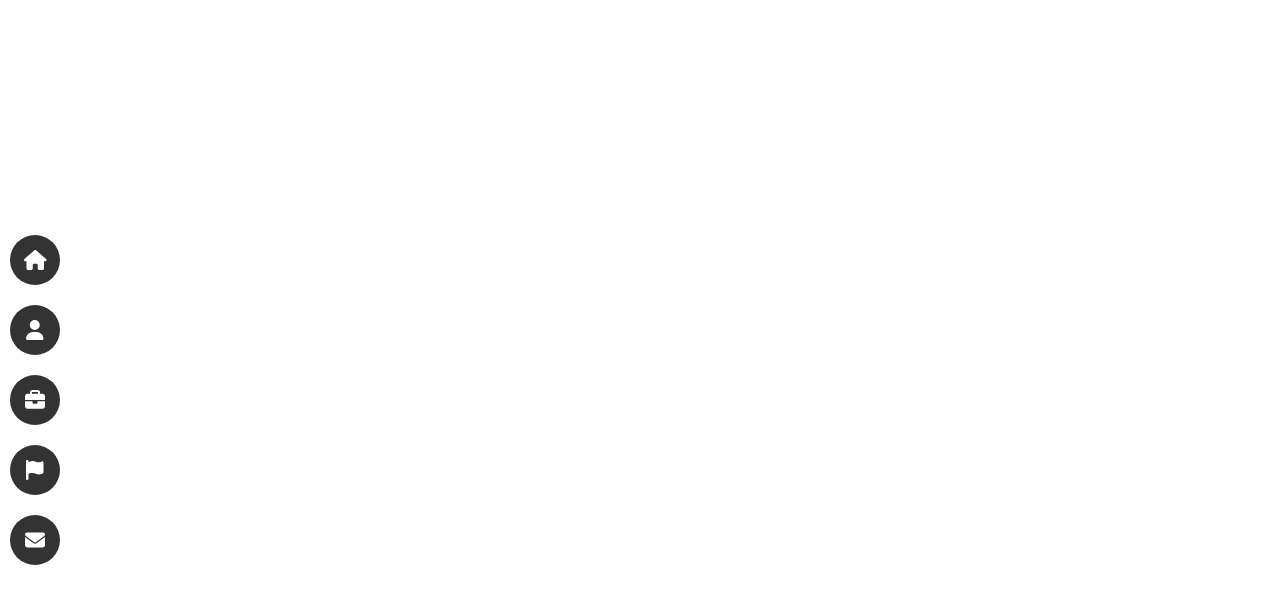
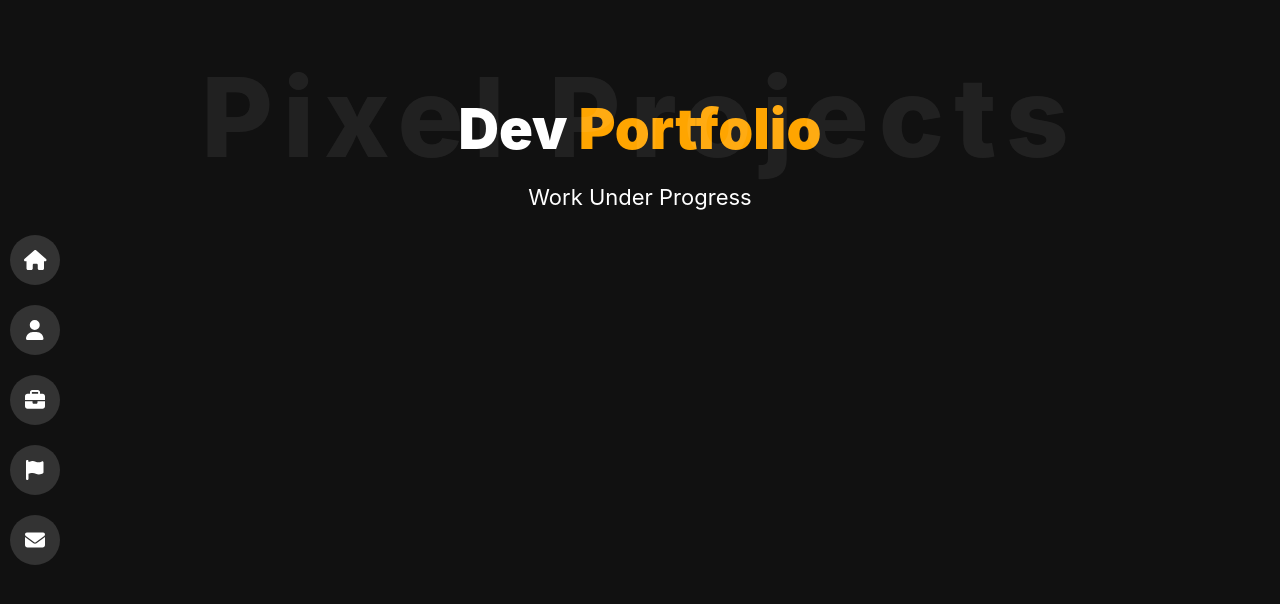
Before and after one commit to Akshaytomar893/my-portfolio, a React (Create React App) app: page /work in a window 1280 px wide. Shown: the top 604 px of the page. Built offline with nearby package versions, Linux system fonts and the light colour scheme.

Commit message:
All pages initial setup

```diff
--- a/src/App.js
+++ b/src/App.js
@@ -15,7 +15,7 @@ function App() {
       <Routes>
         <Route exact path="/" element={<Home />} />
         <Route exact path="/about" element={<About />} />
-        <Route exact path="/portfolio" element={<Portfolio />} />
+        <Route exact path="/work" element={<Portfolio />} />
         <Route exact path="/achievement" element={<Achievement />} />
         <Route exact path="/contact" element={<Contact />} />
       </Routes>
--- a/src/Styles/GlobalStyles.css
+++ b/src/Styles/GlobalStyles.css
@@ -33,6 +33,20 @@
     border-radius: 50%;
     background-color: transparent;
   }
+  .exitWrapper{
+    margin-top: 24px;
+    margin-bottom: 16px;
+    quote{
+      font-size: 20px;
+      font-weight: 600;
+      font-style: italic;
+      /* color: white; */
+      background-clip: 'text' ;
+      background: linear-gradient(90deg,var(--theme-color), #ffffff, var(--theme-color)); /* Adjust colors here */
+      -webkit-background-clip: text;
+      -webkit-text-fill-color: transparent;
+    }
+  }
   .introWrapper{
     max-width: 55vw;
     margin-top: 32px;
@@ -41,6 +55,7 @@
     p{
       text-align: center;
       color: white;
+      font-size: 24px;
     }
   }
   .cursor {
@@ -71,8 +86,8 @@
 /* CSS for Main Screen */
 .mainScreen {
   background-color: #111111;
-  width: 100vw;
-  height: 100vh;
+  width: 100%;
+  min-height: 100vh;
   .headingContainer {
     display: flex;
     justify-content: center;
--- a/src/assets/index.js
+++ b/src/assets/index.js
@@ -1,5 +1,7 @@
 import ProfileImage from './profile.png'
+import ColorPallete from './color_pallette.png'
 
 export {
-    ProfileImage
+    ProfileImage,
+    ColorPallete
 }
--- a/src/components/About/About.js
+++ b/src/components/About/About.js
@@ -1,8 +1,17 @@
 import React from 'react'
+import MainScreen from '../MainScreen/MainScreen'
 
 const About = () => {
+  const subHeading = ['My Bio', 'Who I Am', 'Profile Info', 'Dev Diary', 'Hey There']
   return (
-    <div>About</div>
+    <MainScreen heading={'About Me'} subHeading={subHeading}>
+      <div style = {
+        {
+          color: 'white',
+          fontSize: '22px'
+        }
+      }>Work Under Progress</div>
+    </MainScreen>
   )
 }
 
--- a/src/components/Achievement/Achievement.js
+++ b/src/components/Achievement/Achievement.js
@@ -1,8 +1,17 @@
 import React from 'react'
+import MainScreen from '../MainScreen/MainScreen'
 
 const Achievement = () => {
+  const subHeading = ['Key Milestones', 'Notable Successes', 'Track Record', 'Impact Points', 'Unlocked Goals']
   return (
-    <div>Achievement</div>
+    <MainScreen heading={'My Achievements'} subHeading={subHeading}>
+      <div style = {
+        {
+          color: 'white',
+          fontSize: '22px'
+        }
+      }>Work Under Progress</div>
+    </MainScreen>
   )
 }
 
--- a/src/components/Contact/Contact.js
+++ b/src/components/Contact/Contact.js
@@ -1,8 +1,17 @@
 import React from 'react'
+import MainScreen from '../MainScreen/MainScreen'
 
 const Contact = () => {
+  const subHeading = ['Reach Out', 'Ping Me', 'Let’s Chat', 'Connect Now', 'Get Involved']
   return (
-    <div>Contact</div>
+    <MainScreen heading={'Contact Me'} subHeading={subHeading}>
+      <div style = {
+        {
+          color: 'white',
+          fontSize: '22px'
+        }
+      }>Work Under Progress</div>
+    </MainScreen>
   )
 }
 
--- a/src/components/Home/Home.js
+++ b/src/components/Home/Home.js
@@ -1,16 +1,28 @@
-import React, { useState, useEffect } from "react";
+import React, { useState, useEffect, useRef } from "react";
 import MainScreen from "../MainScreen/MainScreen";
 import { ProfileImage } from "../../assets";
 
 const Home = () => {
   const messages = ["App Developer", "Software Engineer", "Web Developer"];
   const [currentMessage, setCurrentMessage] = useState(messages[0]);
-  const [index, setIndex] = useState(0);
   const [typedText, setTypedText] = useState("");
-  const typingSpeed = 130; // Typing speed in ms
+  const [isTyping, setIsTyping] = useState(true)
+  const typingSpeed = 50; // Typing speed in ms
+  const endLineIndex =  useRef()
 
   const introPara =
-    "Hi, I'm Akshay - a Software Engineer with 3+ years of experience crafting responsive, performant, and pixel-perfect user interfaces. I specialize in React and React Native, turning caffeine and code into seamless web and mobile experiences. Whether it's revamping legacy systems or building apps from scratch, I bring clean code and clear logic to the table (with occasional side-eye at Internet Explorer). Welcome to my digital workspace!";
+    "Hii, I'm Akshay - a Software Engineer with 3+ years of experience crafting responsive, performant, and pixel-perfect user interfaces. I specialize in React and React Native, turning caffeine and code into seamless web and mobile experiences. Whether it's revamping legacy systems or building apps from scratch, I bring clean code and clear logic to the table (with occasional side-eye at Internet Explorer). Welcome to my digital workspace!";
+
+    const endLine = [
+      "When I'm not coding, I'm probably debugging my life or looking for that one semicolon I forgot to add.",
+      "If coding was a sport, I’d definitely be on the MVP team… or at least on the bench, sipping coffee.",
+      "I spend my days turning coffee into code and my nights turning bugs into features. It's a weird balance, but it works.",
+      "Some people collect stamps; I collect bugs… to fix, of course.",
+      "When I’m not building apps, I’m probably attempting to explain why React is superior to other frameworks—just ask my friends!",
+      "By day, I'm a code whisperer; by night, a bug hunter. React & React Native are my trusty sidekicks in this never-ending saga.",
+      "From debugging chaos to crafting pixel-perfect UIs, I'm the React & React Native enthusiast who makes code sing.",
+
+    ]
 
     useEffect(() => {
       let index = 0;
@@ -20,6 +32,7 @@ const Home = () => {
 
         if (index >= introPara.length) {
           clearInterval(interval);
+          setIsTyping(false)
         }
       }, typingSpeed);
 
@@ -27,19 +40,12 @@ const Home = () => {
     }, [introPara]);
 
   useEffect(() => {
-    const interval = setInterval(() => {
-      setIndex((prevIndex) => {
-        const newIndex = (prevIndex + 1) % messages.length;
-        setCurrentMessage(messages[newIndex]);
-        return newIndex;
-      });
-    }, 2000); // 2 seconds
+    endLineIndex.current = Math.floor(Math.random() * 7);
 
-    return () => clearInterval(interval); // cleanup on unmount
   }, []);
   return (
     <>
-      <MainScreen heading={"Akshay Tomar"} subHeading={currentMessage}>
+      <MainScreen heading={"Akshay Tomar"} subHeading={messages}>
         <div className="homeScreen">
           <div className="profileWrapper">
             <div class="profileBorder">
@@ -49,6 +55,11 @@ const Home = () => {
           <div className="introWrapper">
             <p>{typedText}<span className="cursor">|</span></p>
           </div>
+         {!isTyping && <div className="exitWrapper">
+            <quote>
+              {`"${endLine[endLineIndex.current]}"`}
+            </quote>
+          </div>}
         </div>
       </MainScreen>
       {/* <Navbar/> */}
--- a/src/components/MainScreen/MainScreen.js
+++ b/src/components/MainScreen/MainScreen.js
@@ -1,7 +1,10 @@
-import React, { useEffect } from "react";
+import React, { useEffect, useState } from "react";
 import "../../Styles/GlobalStyles.css";
 
 const MainScreen = ({ heading, subHeading, children }) => {
+    const [currentMessage, setCurrentMessage] = useState(subHeading[0]);
+      const [index, setIndex] = useState(0);
+
   useEffect(() => {
     const heading = document.getElementById("heading");
     if (heading) {
@@ -10,10 +13,18 @@ const MainScreen = ({ heading, subHeading, children }) => {
       heading.innerHTML = `${words.join(" ")} <span>${lastWord}</span>`;
     }
 
-    // return () => {
-    //   second
-    // }
+    const interval = setInterval(() => {
+      setIndex((prevIndex) => {
+        const newIndex = (prevIndex + 1) % subHeading.length;
+        setCurrentMessage(subHeading[newIndex]);
+        return newIndex;
+      });
+    }, 1500); // 2 seconds
+
+    return () => clearInterval(interval); // cleanup on unmount
+
   }, []);
+
 
   return (
     <>
@@ -22,7 +33,7 @@ const MainScreen = ({ heading, subHeading, children }) => {
           <p className="heading" id="heading">
             {heading}
           </p>
-          <p className="subHeading">{subHeading}</p>
+          <p className="subHeading">{currentMessage}</p>
         </div>
         <div className="screenContent">{children}</div>
       </div>
--- a/src/components/Navbar/Navbar.js
+++ b/src/components/Navbar/Navbar.js
@@ -3,6 +3,7 @@ import { FontAwesomeIcon } from '@fortawesome/react-fontawesome';
 import { faHome, faUser, faBriefcase, faFlag, faEnvelope, faBars } from '@fortawesome/free-solid-svg-icons';
 import './Navbar.css'; // Make sure to create this CSS file
 import { useNavigate } from 'react-router-dom';
+import { ColorPallete } from '../../assets';
 
 const Navbar = () => {
     const navigate = useNavigate()
@@ -16,7 +17,7 @@ const Navbar = () => {
     const navItems = [
         { icon: faHome, label: 'HOME', route:"/"},
         { icon: faUser, label: 'ABOUT' , route:"/about"},
-        { icon: faBriefcase, label: 'PORTFOLIO', route:"/portfolio" },
+        { icon: faBriefcase, label: 'WORK', route:"/work" },
         { icon: faFlag, label: 'ACHIEVMENT', route:"/achievement" },
         { icon: faEnvelope, label: 'CONTACT' , route:"/contact"}
     ];
@@ -26,6 +27,7 @@ const Navbar = () => {
             <div className="hamburger" onClick={toggleMenu}>
                 <FontAwesomeIcon icon={faBars} size="lg" color='white'/>
             </div>
+
 
             <div className={`navbar ${menuOpen ? 'show' : ''}`}>
                 {navItems.map((item, index) => (
@@ -42,6 +44,7 @@ const Navbar = () => {
                         </span>
                     </div>
                 ))}
+                 {/* <img src={ColorPallete} height={50} width={50}/> */}
             </div>
         </div>
     );
--- a/src/components/Portfolio/Portfolio.js
+++ b/src/components/Portfolio/Portfolio.js
@@ -1,8 +1,18 @@
 import React from 'react'
+import MainScreen from '../MainScreen/MainScreen'
+
 
 const Portfolio = () => {
+  const subHeading = ['Work Showcase', 'Featured Projects', 'Creative Output', 'Pixel Projects', 'Code Craft']
   return (
-    <div>Portfolio</div>
+    <MainScreen heading={'Dev Portfolio'} subHeading={subHeading}>
+      <div style = {
+        {
+          color: 'white',
+          fontSize: '22px'
+        }
+      }>Work Under Progress</div>
+    </MainScreen>
   )
 }
 
```
Also changed, not shown: src/assets/color_pallette.png (added).
